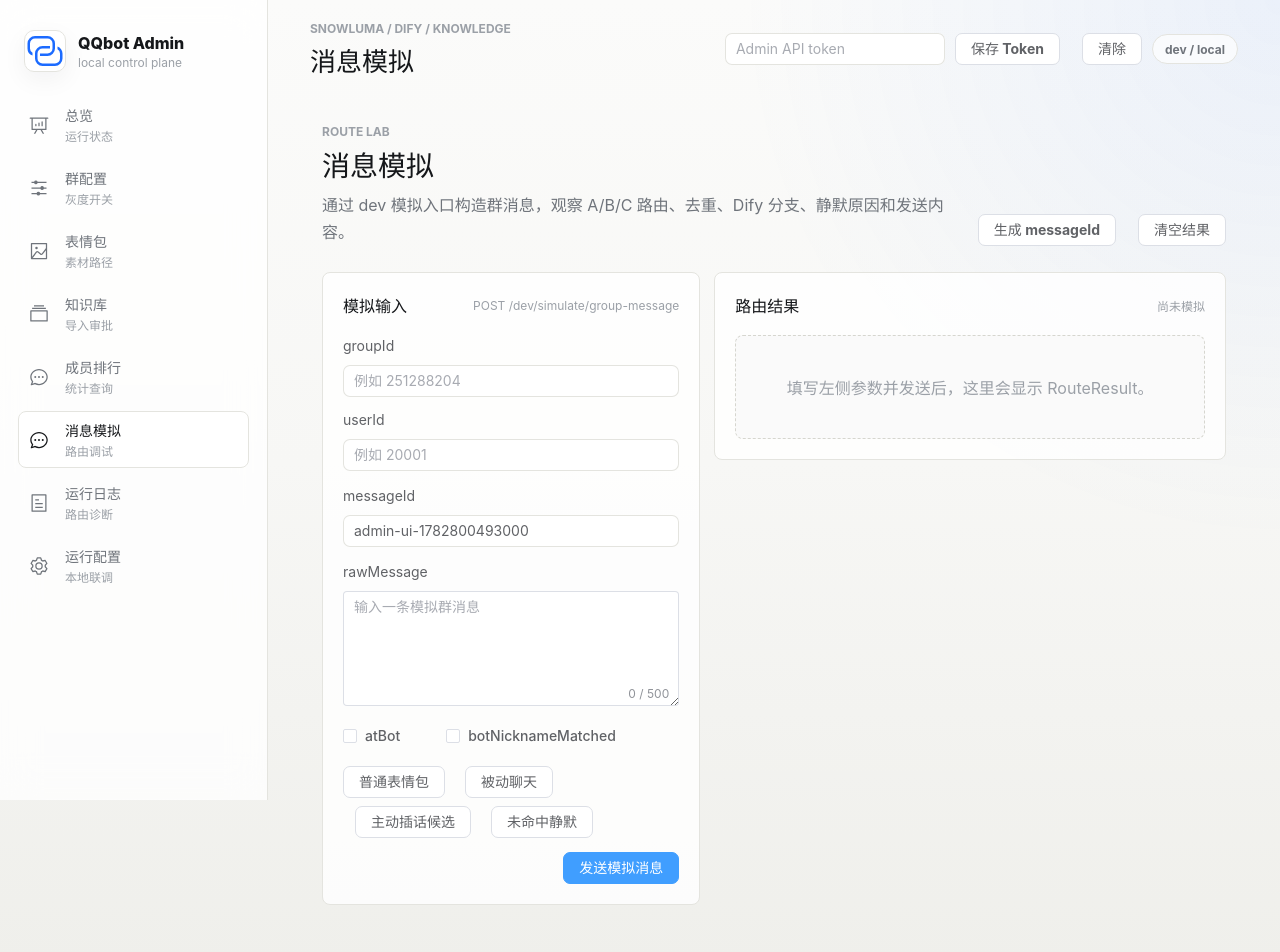
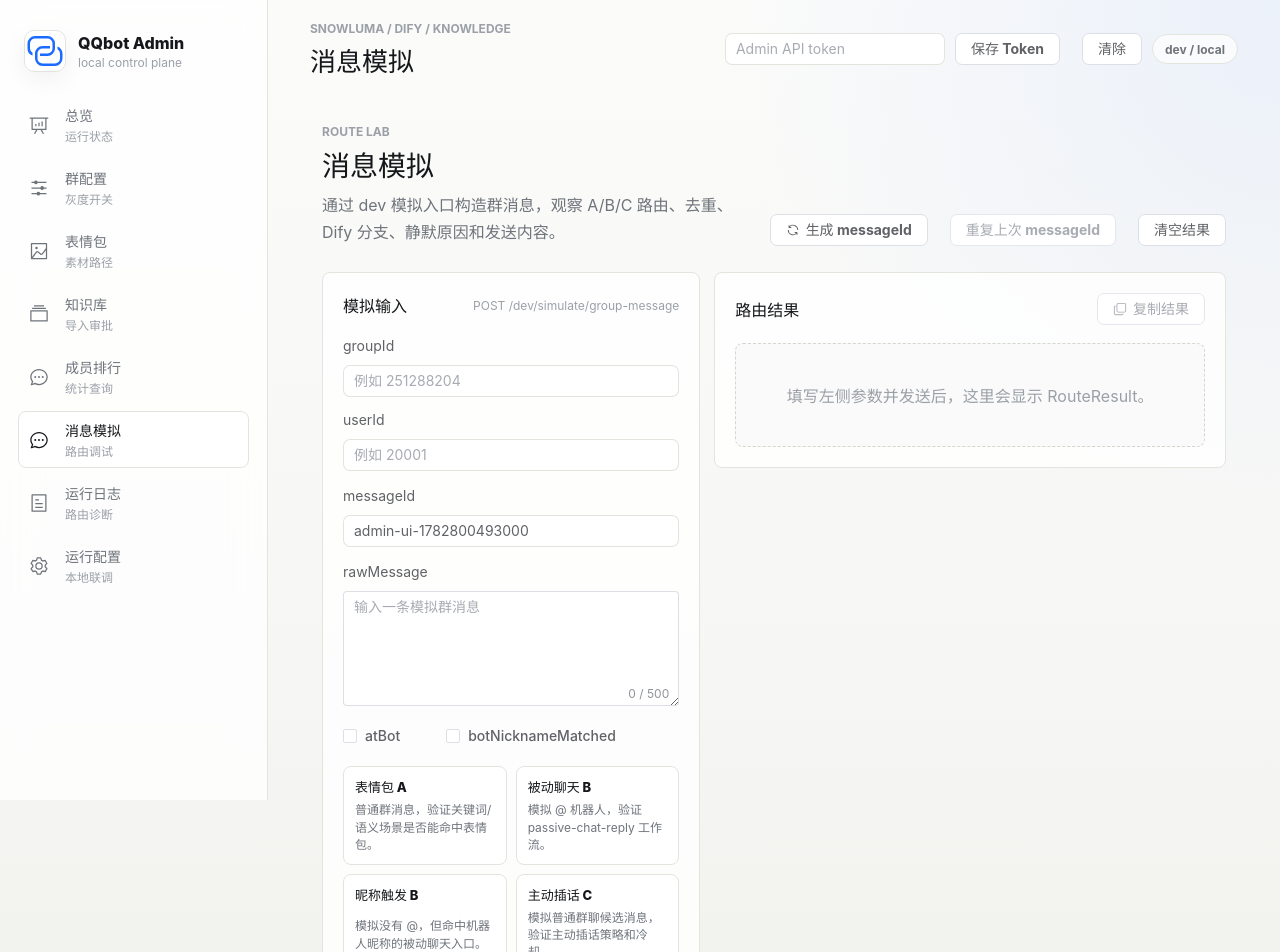
Before and after one commit to yellowshre/qq-group-ai-bot, a Vue app in the folder admin-ui/: page /simulate in a window 1280 px wide. Shown: the top 952 px of the page. Built offline with nearby package versions, Linux system fonts and the light colour scheme.

Commit message:
feat: improve route simulation admin page

```diff
--- a/admin-ui/src/styles/main.css
+++ b/admin-ui/src/styles/main.css
@@ -712,6 +712,41 @@ textarea {
   gap: 8px;
 }
 
+.simulation-preset-grid {
+  display: grid;
+  grid-template-columns: repeat(2, minmax(0, 1fr));
+  gap: 9px;
+}
+
+.simulation-preset-card {
+  display: grid;
+  gap: 5px;
+  min-height: 78px;
+  padding: 10px 11px;
+  border: 1px solid var(--line);
+  border-radius: 8px;
+  background: var(--surface);
+  color: var(--text);
+  cursor: pointer;
+  text-align: left;
+}
+
+.simulation-preset-card:hover {
+  border-color: #c9d8ff;
+  background: var(--accent-soft);
+}
+
+.simulation-preset-card span {
+  font-size: 13px;
+  font-weight: 760;
+}
+
+.simulation-preset-card small {
+  color: var(--muted);
+  font-size: 12px;
+  line-height: 1.45;
+}
+
 .simulate-actions {
   justify-content: flex-end;
 }
@@ -1037,11 +1072,12 @@ textarea {
 
   .status-grid,
   .panel-grid.two,
-  .rank-form,
-  .knowledge-filter,
-  .log-filter,
-  .knowledge-tool-grid,
-  .context-preview-grid,
+    .rank-form,
+    .knowledge-filter,
+    .log-filter,
+    .simulation-preset-grid,
+    .knowledge-tool-grid,
+    .context-preview-grid,
   .simulate-layout,
   .meme-layout,
   .group-config-layout {
--- a/admin-ui/src/views/MessageSimulationView.vue
+++ b/admin-ui/src/views/MessageSimulationView.vue
@@ -1,4 +1,5 @@
 <script setup lang="ts">
+import { CopyDocument, Refresh, Search } from '@element-plus/icons-vue'
 import { ElMessage } from 'element-plus'
 import { computed, reactive, ref } from 'vue'
 
@@ -22,6 +23,57 @@ const form = reactive<SimulateGroupMessageRequest>({
   atBot: false,
   botNicknameMatched: false,
 })
+
+const presets = [
+  {
+    type: 'meme',
+    title: '表情包 A',
+    description: '普通群消息，验证关键词/语义场景是否能命中表情包。',
+    rawMessage: '哈哈',
+    atBot: false,
+    botNicknameMatched: false,
+  },
+  {
+    type: 'passive',
+    title: '被动聊天 B',
+    description: '模拟 @ 机器人，验证 passive-chat-reply 工作流。',
+    rawMessage: '介绍一下你自己',
+    atBot: true,
+    botNicknameMatched: false,
+  },
+  {
+    type: 'nickname',
+    title: '昵称触发 B',
+    description: '模拟没有 @，但命中机器人昵称的被动聊天入口。',
+    rawMessage: '式部茉优 你怎么看这波操作',
+    atBot: false,
+    botNicknameMatched: true,
+  },
+  {
+    type: 'active',
+    title: '主动插话 C',
+    description: '模拟普通群聊候选消息，验证主动插话策略和冷却。',
+    rawMessage: '这个操作也太经典了',
+    atBot: false,
+    botNicknameMatched: false,
+  },
+  {
+    type: 'status',
+    title: '管理员状态',
+    description: '模拟 #状态 指令，是否成功取决于 userId 是否在管理员白名单。',
+    rawMessage: '#状态',
+    atBot: false,
+    botNicknameMatched: false,
+  },
+  {
+    type: 'miss',
+    title: '未命中静默',
+    description: '普通消息不触发 B，A/C 未命中时应静默。',
+    rawMessage: '今天路过一下',
+    atBot: false,
+    botNicknameMatched: false,
+  },
+]
 
 const resultJson = computed(() => (result.value ? JSON.stringify(result.value, null, 2) : ''))
 const requestJson = computed(() => (lastRequest.value ? JSON.stringify(lastRequest.value, null, 2) : ''))
@@ -47,20 +99,11 @@ function refreshMessageId() {
   form.messageId = newMessageId()
 }
 
-function applyPreset(type: 'meme' | 'passive' | 'active' | 'miss') {
+function applyPreset(preset: (typeof presets)[number]) {
   refreshMessageId()
-  form.atBot = false
-  form.botNicknameMatched = false
-  if (type === 'meme') {
-    form.rawMessage = '哈哈'
-  } else if (type === 'passive') {
-    form.rawMessage = '介绍一下你自己'
-    form.atBot = true
-  } else if (type === 'active') {
-    form.rawMessage = '这个操作也太经典了'
-  } else {
-    form.rawMessage = '今天路过一下'
-  }
+  form.rawMessage = preset.rawMessage
+  form.atBot = preset.atBot
+  form.botNicknameMatched = preset.botNicknameMatched
 }
 
 async function submitSimulation() {
@@ -101,6 +144,40 @@ function clearResult() {
   lastRequest.value = null
 }
 
+async function repeatLastMessageId() {
+  if (!lastRequest.value) {
+    ElMessage.warning('还没有上一次请求可以重复')
+    return
+  }
+  Object.assign(form, lastRequest.value)
+  await submitSimulation()
+}
+
+async function copyRequest() {
+  if (!requestJson.value) {
+    ElMessage.warning('还没有请求快照')
+    return
+  }
+  await copyText(requestJson.value, '请求 JSON 已复制')
+}
+
+async function copyResult() {
+  if (!resultJson.value) {
+    ElMessage.warning('还没有路由结果')
+    return
+  }
+  await copyText(resultJson.value, 'RouteResult JSON 已复制')
+}
+
+async function copyText(text: string, successMessage: string) {
+  try {
+    await navigator.clipboard.writeText(text)
+    ElMessage.success(successMessage)
+  } catch {
+    ElMessage.error('复制失败，可以手动选中内容')
+  }
+}
+
 function display(value: unknown) {
   if (value === null || value === undefined || value === '') return '-'
   if (typeof value === 'boolean') return value ? 'true' : 'false'
@@ -116,7 +193,8 @@ function display(value: unknown) {
     >
       <template #eyebrow>Route Lab</template>
       <template #actions>
-        <el-button @click="refreshMessageId">生成 messageId</el-button>
+        <el-button :icon="Refresh" @click="refreshMessageId">生成 messageId</el-button>
+        <el-button :disabled="!lastRequest" @click="repeatLastMessageId">重复上次 messageId</el-button>
         <el-button @click="clearResult">清空结果</el-button>
       </template>
     </PageHeader>
@@ -153,14 +231,20 @@ function display(value: unknown) {
             <el-checkbox v-model="form.atBot">atBot</el-checkbox>
             <el-checkbox v-model="form.botNicknameMatched">botNicknameMatched</el-checkbox>
           </div>
-          <div class="preset-row">
-            <el-button @click="applyPreset('meme')">普通表情包</el-button>
-            <el-button @click="applyPreset('passive')">被动聊天</el-button>
-            <el-button @click="applyPreset('active')">主动插话候选</el-button>
-            <el-button @click="applyPreset('miss')">未命中静默</el-button>
+          <div class="simulation-preset-grid">
+            <button
+              v-for="preset in presets"
+              :key="preset.type"
+              class="simulation-preset-card"
+              type="button"
+              @click="applyPreset(preset)"
+            >
+              <span>{{ preset.title }}</span>
+              <small>{{ preset.description }}</small>
+            </button>
           </div>
           <div class="simulate-actions">
-            <el-button type="primary" :loading="loading" @click="submitSimulation">
+            <el-button type="primary" :icon="Search" :loading="loading" @click="submitSimulation">
               发送模拟消息
             </el-button>
           </div>
@@ -170,7 +254,9 @@ function display(value: unknown) {
       <div class="panel">
         <div class="panel-title-row">
           <h3>路由结果</h3>
-          <span class="panel-subtitle">{{ result ? result.routeType : '尚未模拟' }}</span>
+          <div class="table-actions">
+            <el-button :icon="CopyDocument" :disabled="!result" @click="copyResult">复制结果</el-button>
+          </div>
         </div>
         <template v-if="result">
           <div class="result-strip">
@@ -203,10 +289,14 @@ function display(value: unknown) {
             <strong>{{ display(result.memeId) }}</strong>
             <span>chatConfidence</span>
             <strong>{{ display(result.chatConfidence) }}</strong>
+            <span>replyText</span>
+            <strong>{{ display(result.replyText) }}</strong>
             <span>activeShouldReply</span>
             <strong>{{ display(result.activeShouldReply) }}</strong>
             <span>activeConfidence</span>
             <strong>{{ display(result.activeConfidence) }}</strong>
+            <span>activeReason</span>
+            <strong>{{ display(result.activeReason) }}</strong>
             <span>activePolicyPassed</span>
             <strong>{{ display(result.activePolicyPassed) }}</strong>
             <span>activePolicyRejectReason</span>
@@ -245,7 +335,9 @@ function display(value: unknown) {
       <div class="panel">
         <div class="panel-title-row">
           <h3>请求快照</h3>
-          <span class="panel-subtitle">便于复现</span>
+          <div class="table-actions">
+            <el-button :icon="CopyDocument" @click="copyRequest">复制请求</el-button>
+          </div>
         </div>
         <pre class="json-preview">{{ requestJson }}</pre>
       </div>
```
Also changed, not shown: 1 other file (tests, documents, lock files or other folders).
